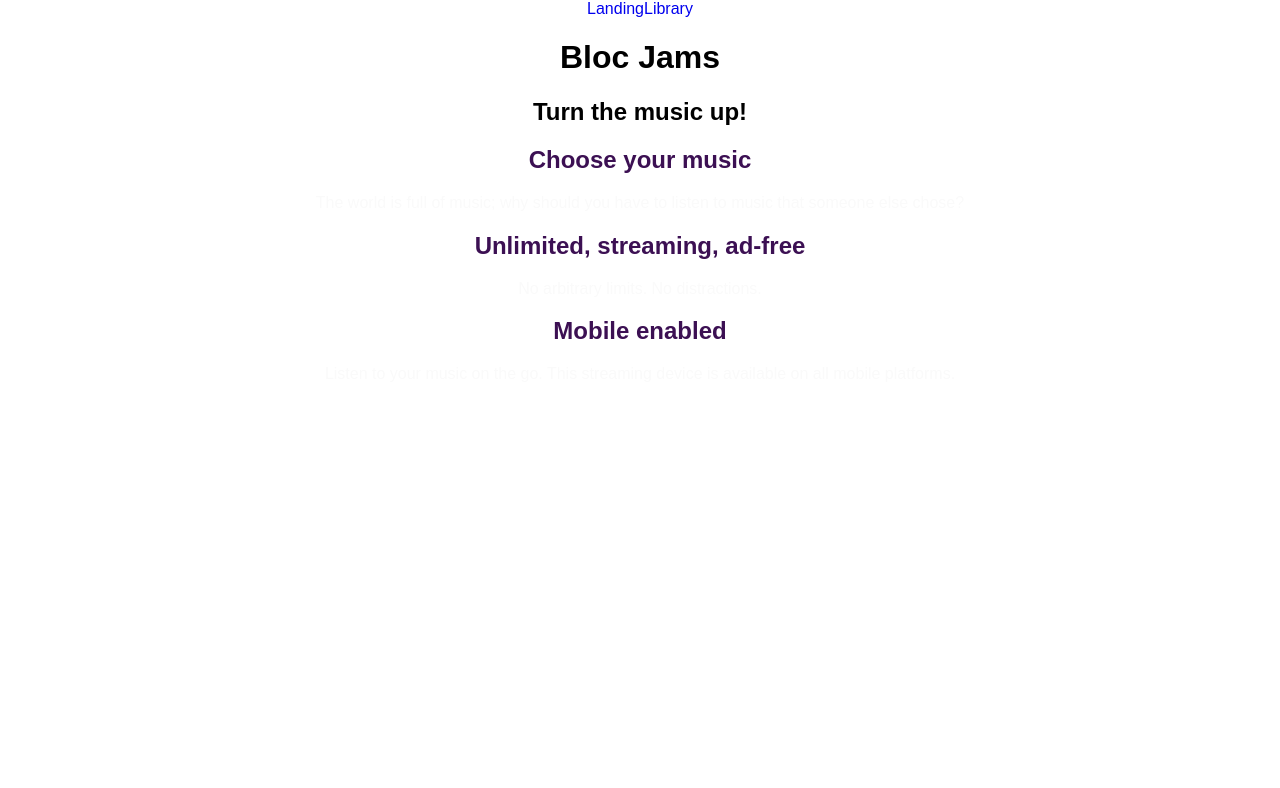
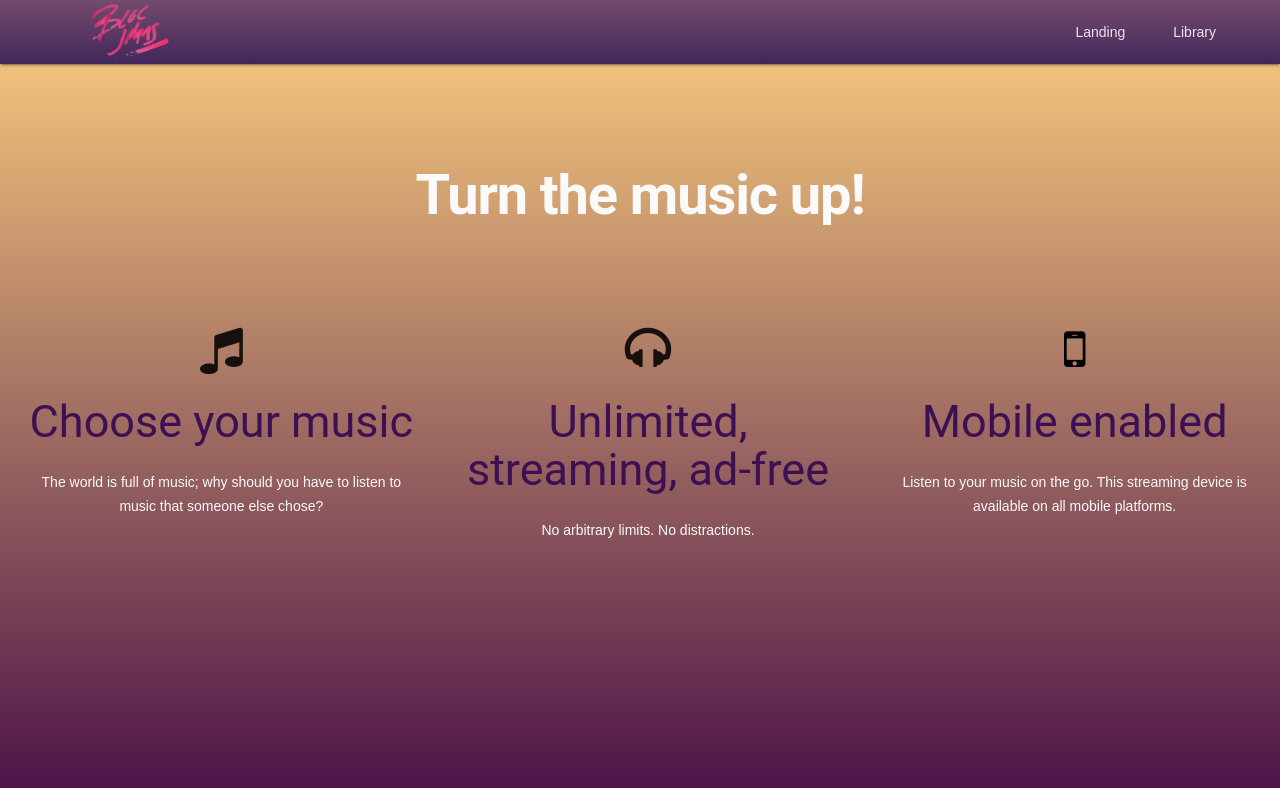
Before and after one commit to danielcwkim/bloc-jams-react, a React (Create React App) app: page / in a window 1280 px wide. Shown: the top 788 px of the page. Built offline with nearby package versions, Linux system fonts and the light colour scheme.

Commit message:
checkpoint styling 2

```diff
--- a/package.json
+++ b/package.json
@@ -3,6 +3,7 @@
   "version": "0.1.0",
   "private": true,
   "dependencies": {
+    "material-design-lite": "^1.3.0",
     "react": "^16.3.2",
     "react-dom": "^16.3.2",
     "react-router-dom": "^4.2.2",
--- a/public/index.html
+++ b/public/index.html
@@ -10,6 +10,10 @@
     -->
     <link rel="manifest" href="%PUBLIC_URL%/manifest.json">
     <link rel="shortcut icon" href="%PUBLIC_URL%/favicon.ico">
+    <link rel="stylesheet" href="https://fonts.googleapis.com/icon?family=Material+Icons">
+    <link rel="stylesheet" href="https://code.getmdl.io/1.3.0/material.indigo-pink.min.css">
+    <script defer src="https://code.getmdl.io/1.3.0/material.min.js"></script>
+    <link rel="stylesheet" href="https://cdnjs.cloudflare.com/ajax/libs/font-awesome/4.7.0/css/font-awesome.min.css">
     <!--
       Notice the use of %PUBLIC_URL% in the tags above.
       It will be replaced with the URL of the `public` folder during the build.
@@ -20,6 +24,7 @@
       Learn how to configure a non-root public URL by running `npm run build`.
     -->
   <link rel="ionicons" href="http://code.ionicframework.com/ionicons/2.0.1/css/ionicons.min.css">
+
     <title>React App</title>
   </head>
   <body>
--- a/src/App.css
+++ b/src/App.css
@@ -1,4 +1,29 @@
-.App {
+.mdl-layout__header {
+  background: #42275a;  /* fallback for old browsers */
+  background: -webkit-linear-gradient(to bottom, #734b6d, #42275a);  /* Chrome 10-25, Safari 5.1-6 */
+  background: linear-gradient(to bottom, #734b6d, #42275a); /* W3C, IE 10+/ Edge, Firefox 16+, Chrome 26+, Opera 12+, Safari 7+ */
+}
+
+.mdl-layout__content {
+  background: #F0C27B;  /* fallback for old browsers */
+  background: -webkit-linear-gradient(to top, #4B1248, #F0C27B);  /* Chrome 10-25, Safari 5.1-6 */
+  background: linear-gradient(to top, #4B1248, #F0C27B); /* W3C, IE 10+/ Edge, Firefox 16+, Chrome 26+, Opera 12+, Safari 7+ */
+}
+
+.hero-title {
+  text-align: center;
+  padding-top: 70px;
+  padding-bottom: 50px;
+  color: #fafafa;
+  font-weight: bold;
+}
+
+.logo {
+  width: 80%;
+}
+
+
+/*.App {
   text-align: center;
 }
 
@@ -25,4 +50,4 @@
 @keyframes App-logo-spin {
   from { transform: rotate(0deg); }
   to { transform: rotate(360deg); }
-}
+}*/
--- a/src/App.js
+++ b/src/App.js
@@ -8,15 +8,26 @@
 class App extends Component {
   render() {
     return (
-      <div className="App">
-         <header>
-           <nav>
-             <Link to='/'>Landing</Link>
-             <Link to='/library'>Library</Link>
+      <div className="mdl-layout mdl-js-layout">
+        <header className="mdl-layout__header header">
+          <div className="mdl-layout-icon"></div>
+          <div className="mdl-layout__header-row">
+            <span className="mdl-layout__title" style={{fontSize: "40px", fontWeight: "bold"}}><img className="logo" src="./../assets/images/bloc_jams_logo.png" alt="Bloc Jams logo" /></span>
+            <div className="mdl-layout-spacer"></div>
+            <nav className="mdl-navigation">
+              <Link to='/' className="mdl-navigation__link">Landing</Link>
+              <Link to='/library' className="mdl-navigation__link">Library</Link>
             </nav>
-           <h1>Bloc Jams</h1>
+          </div>
         </header>
-         <main>
+        <div className="mdl-layout__drawer">
+          <span className="mdl-layout__title" style={{fontSize: "40px", fontWeight: "bold"}}>Bloc Jams</span>
+          <nav className="mdl-navigation">
+            <Link to='/' className="mdl-navigation__link">Landing</Link>
+            <Link to='/library' className="mdl-navigation__link">Library</Link>
+          </nav>
+        </div>
+        <main className="mdl-layout__content">
           <Route exact path="/" component={Landing} />
           <Route path="/library" component={Library} />
           <Route path="/album/:slug" component={Album} />
```
Lines whose indentation alone changed are shown as unchanged.
